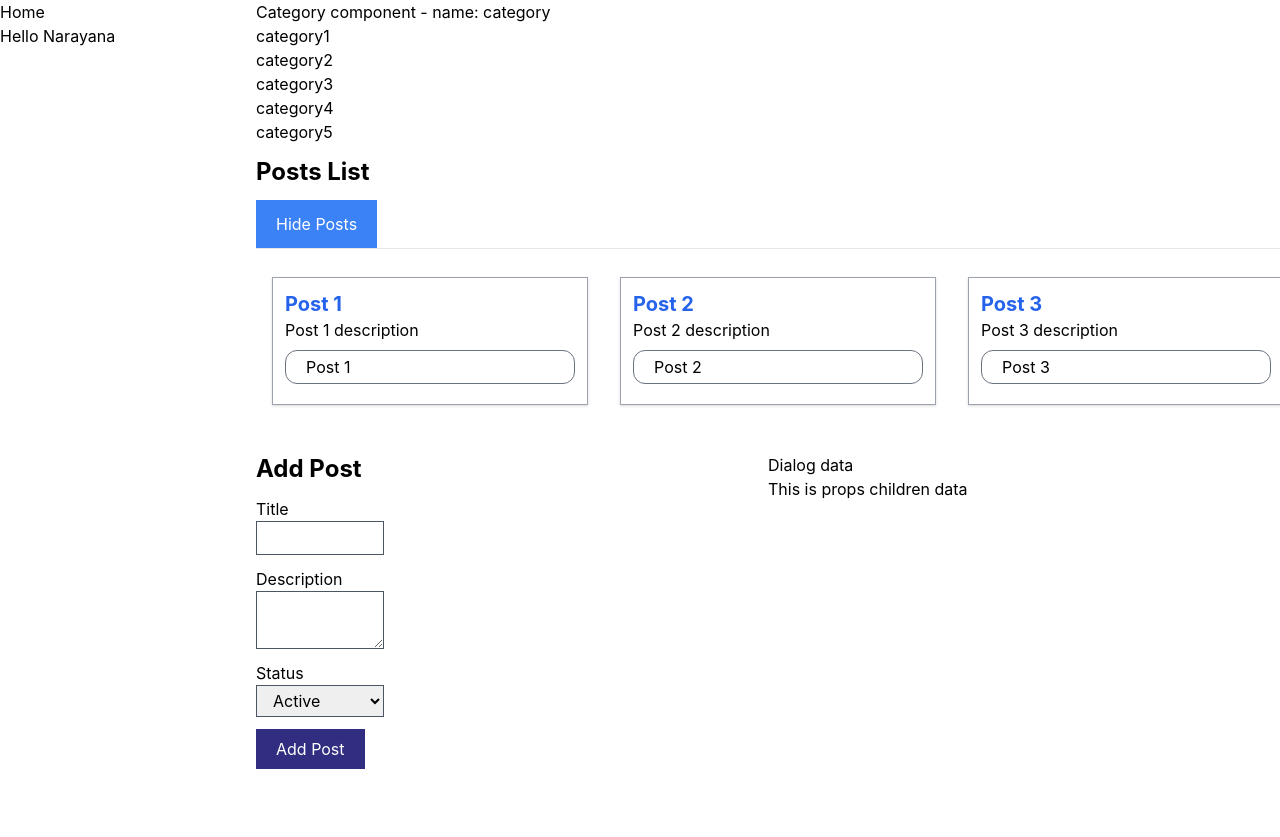
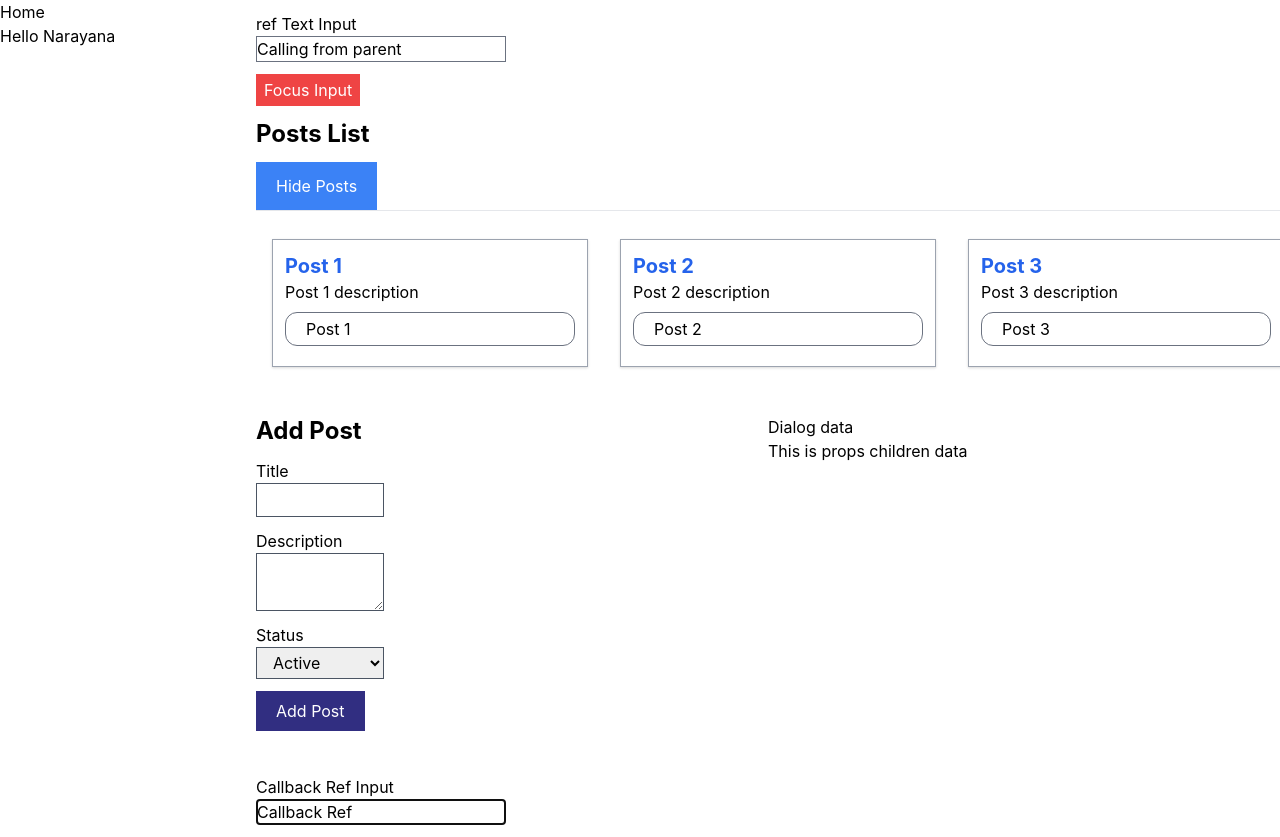
Before and after one commit to NARAYANAREDDY37/react-web-dev, a React (Create React App) app: page / in a window 1280 px wide. Before the commit the page ends 801 px from the top, so only its background shows below. Built offline with nearby package versions, Linux system fonts and the light colour scheme.

Commit message:
Refs completed

```diff
--- a/src/App.js
+++ b/src/App.js
@@ -1,36 +1,40 @@
 //import logo from './logo.svg';
-import "./App.css";
-import Posts from "./components/Posts/Posts";
-import Sidebar from "./components/Sidebar/Sidebar";
-import Navigation from "./components/Navigation/Navigation";
-import Category from "./components/Category/Category";
+import './App.css';
+import Posts from './components/Posts/Posts';
+import Sidebar from './components/Sidebar/Sidebar';
+import Navigation from './components/Navigation/Navigation';
+import ParentRefTextInput from './components/RefsTextInput/ParentRefTextInput';
+import CallbackRefTextInput from './components/CallbackRefTextInput/CallbackRefTextInput';
 
 function App() {
   let userData = {
-    name: "Narayana",
+    name: 'Narayana',
     greet: function () {
-      return "Hello " + this.name;
+      return 'Hello ' + this.name;
     }
   };
   return (
-    <div className="container mx-auto">
-      <div className="flex">
-        <div className="w-1/5">
+    <div className='container mx-auto'>
+      <div className='flex'>
+        <div className='w-1/5'>
           <Sidebar>
             <Navigation>
               <div>
-                <a href="www.google.com">Home</a>
+                <a href='www.google.com'>Home</a>
                 <div>{userData.greet()}</div>
               </div>
             </Navigation>
           </Sidebar>
         </div>
-        <div className="w-4/5">
+        <div className='w-4/5'>
           <div>
-            <Category name="category" />
+            <ParentRefTextInput />
           </div>
           <div>
             <Posts />
+          </div>
+          <div>
+            <CallbackRefTextInput />
           </div>
         </div>
       </div>
--- /dev/null
+++ b/src/components/CallbackRefTextInput/CallbackRefTextInput.js
@@ -0,0 +1,33 @@
+import React, { Component } from 'react';
+
+export class CallbackRefTextInput extends Component {
+  constructor(props) {
+    super(props);
+    //creating callbackRefText
+    this.textInput = null;
+    this.inputRef = (el) => {
+      this.textInput = el;
+    };
+  }
+
+  componentDidMount() {
+    console.log(this.inputRef);
+    this.textInput.focus();
+    this.textInput.value = 'Callback Ref';
+  }
+
+  render() {
+    return (
+      <div className='my-3'>
+        <h2>Callback Ref Input</h2>
+        <input
+          type='text'
+          className='border border-gray-500'
+          ref={this.inputRef}
+        />
+      </div>
+    );
+  }
+}
+
+export default CallbackRefTextInput;
--- /dev/null
+++ b/src/components/CallbackRefTextInput/ParentCallbackRefTextInput.js
@@ -0,0 +1,13 @@
+import React, { Component } from 'react'
+
+export class ParentCallbackRefTextInput extends Component {
+  render() {
+    return (
+      <div>
+
+      </div>
+    )
+  }
+}
+
+export default ParentCallbackRefTextInput
--- /dev/null
+++ b/src/components/RefsTextInput/ParentRefTextInput.js
@@ -0,0 +1,23 @@
+import React, { Component } from 'react';
+import RefsTextInput from './RefsTextInput';
+
+export class ParentRefTextInput extends Component {
+  constructor(props) {
+    super(props);
+    this.ComponentRef = React.createRef();
+  }
+
+  componentDidMount() {
+    console.log(this.ComponentRef.current.focusInput('Calling from parent'));
+  }
+
+  render() {
+    return (
+      <div>
+        <RefsTextInput ref={this.ComponentRef} />
+      </div>
+    );
+  }
+}
+
+export default ParentRefTextInput;
--- /dev/null
+++ b/src/components/RefsTextInput/RefsTextInput.js
@@ -0,0 +1,39 @@
+import React, { Component } from 'react';
+
+export class RefsTextInput extends Component {
+  constructor(props) {
+    super(props);
+    this.inputRef = React.createRef();
+  }
+
+  focusInput = (value) => {
+    console.log(this.inputRef.current);
+    this.inputRef.current.focus();
+    this.inputRef.current.value = value;
+  };
+
+  render() {
+    return (
+      <div className='my-3'>
+        <h2>ref Text Input</h2>
+        <div>
+          <input
+            type='text'
+            ref={this.inputRef}
+            className='border border-gray-500'
+          />
+        </div>
+        <div className='my-3'>
+          <button
+            className='bg-red-500 text-white px-2 py-1'
+            onClick={this.focusInput.bind(this, 'Calling from child')}
+          >
+            Focus Input
+          </button>
+        </div>
+      </div>
+    );
+  }
+}
+
+export default RefsTextInput;
```
